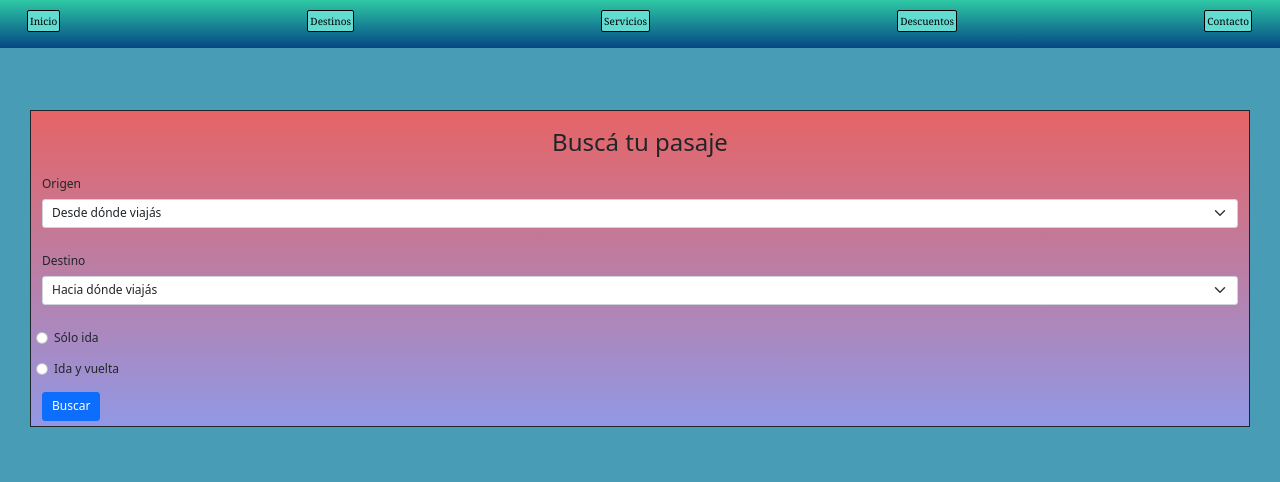
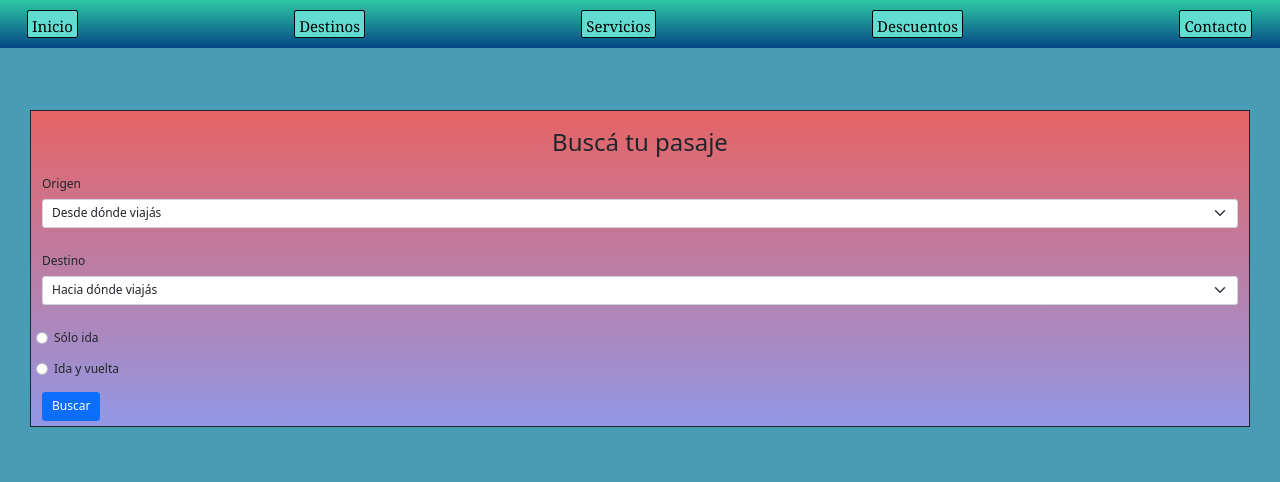
Before and after one commit to maximoemira/MiraViajesSRLMaximoEmilianoMira, a website: page index.html in a window 1280 px wide. Shown: the part 92-574 px from the top of the page. Drawn offline with nearby package versions, Linux system fonts and the light colour scheme; a web font is replaced by a local one.

Commit message:
Proyecto Final - Responsive NAV

```diff
--- a/scss/origen.scss
+++ b/scss/origen.scss
@@ -252,9 +252,48 @@ table {
   }
 }
 
-@media (min-width: 760px) {
+@media (min-width: 753px) {
   .carousel {
     width: 90%;
     height: 90%;
   }
+  nav {
+    height: 50px;
+    background-color: rgb(5, 71, 133);
+    background-image: linear-gradient(to top, rgb(5, 71, 133), rgb(48, 206, 166));
+
+    ul {
+      display: flex;
+      justify-content: space-between;
+
+      li {
+        margin-top: 4px;
+        padding: 8px 3px;
+        list-style: none;
+        font-family: Cambria, Cochin, Georgia, Times, "Times New Roman", serif;
+        font-size: 1rem;
+        margin-right: 25px;
+
+        a {
+          text-decoration: none;
+          button {
+            color: #000000;
+            background-color: rgb(98, 219, 209);
+            border: 1px solid #000000;
+            border-radius: 2px;
+            padding: 4px;
+            cursor: pointer;
+            height:28px;
+            font-size: 15px;
+            transition: all 0.2s ease-in-out;
+            }
+            button:hover {
+            box-shadow: 1px 1px #474849, 2px 2px #474849, 3px 3px #474849;
+            transform: translateX(-3px);
+            }
+        }
+      }
+    }
+  }
+
 }
```
Also changed, not shown: css/estilos.css.
